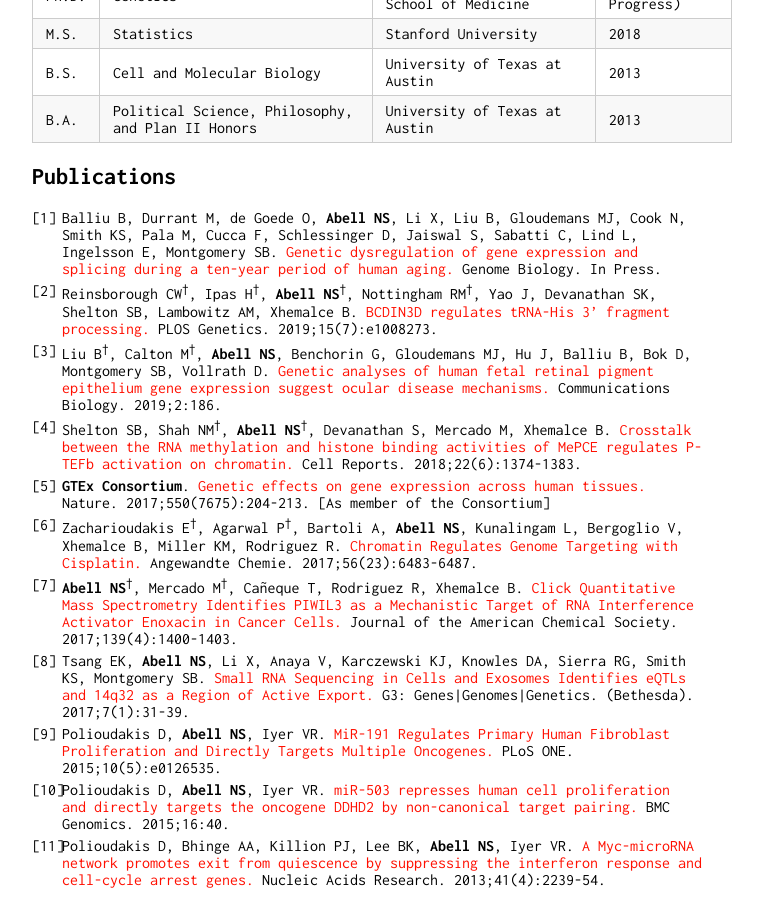
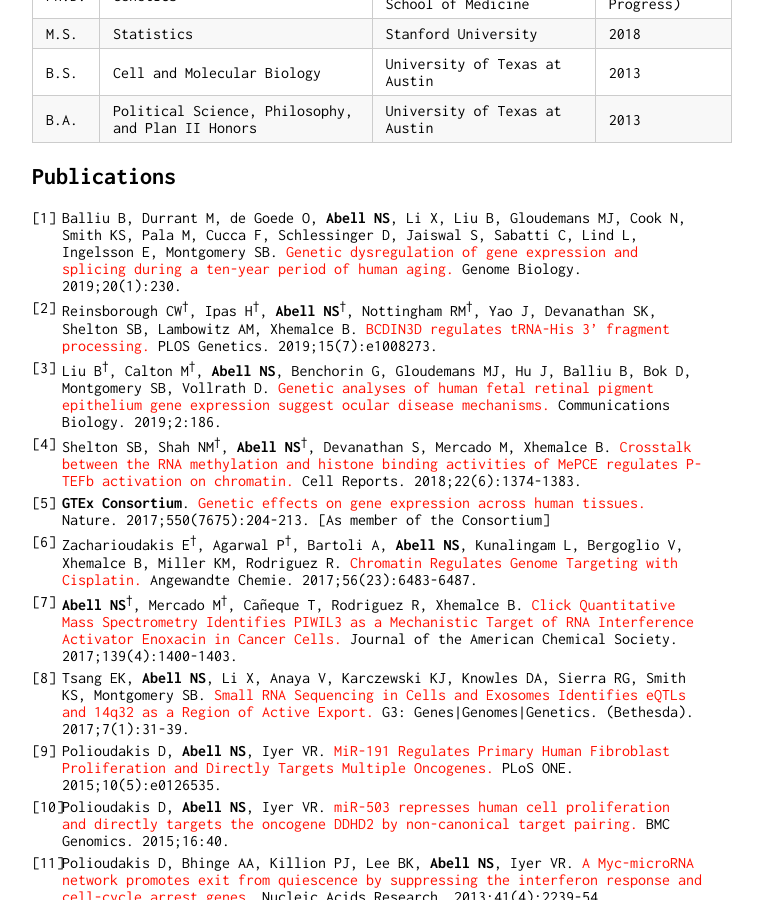
Before and after one commit to nsabell/nsabell.github.io, a Jekyll site: the page built from index.md, in a window 1280 px wide and 900 px high, scrolled down 472 px. Shown: the whole window, without its empty margins (258-1021 px from the left). Built offline with Jekyll 4.4.1, drawn with Linux system fonts in a browser that asks for light colours; our own code applies the rules of GitHub Pages for plain Markdown files.

Commit message:
pivus update

```diff
--- a/index.md
+++ b/index.md
@@ -19,7 +19,7 @@ Computational and statistical genomics, functional/experimental human genomics,
 
 ## Publications
 
-11. Balliu B, Durrant M, de Goede O, **Abell NS**, Li X, Liu B, Gloudemans MJ, Cook N, Smith KS, Pala M, Cucca F, Schlessinger D, Jaiswal S, Sabatti C, Lind L, Ingelsson E, Montgomery SB. [Genetic dysregulation of gene expression and splicing during a ten-year period of human aging.](https://www.biorxiv.org/content/10.1101/519520v1) Genome Biology. In Press.
+11. Balliu B, Durrant M, de Goede O, **Abell NS**, Li X, Liu B, Gloudemans MJ, Cook N, Smith KS, Pala M, Cucca F, Schlessinger D, Jaiswal S, Sabatti C, Lind L, Ingelsson E, Montgomery SB. [Genetic dysregulation of gene expression and splicing during a ten-year period of human aging.](https://www.ncbi.nlm.nih.gov/pubmed/31684996) Genome Biology. 2019;20(1):230.
 10. Reinsborough CW<sup>&dagger;</sup>, Ipas H<sup>&dagger;</sup>, **Abell NS**<sup>&dagger;</sup>, Nottingham RM<sup>&dagger;</sup>, Yao J, Devanathan SK, Shelton SB, Lambowitz AM, Xhemalce B. [BCDIN3D regulates tRNA-His 3’ fragment processing.](https://www.ncbi.nlm.nih.gov/pubmed/31329584) PLOS Genetics. 2019;15(7):e1008273.
 9. Liu B<sup>&dagger;</sup>, Calton M<sup>&dagger;</sup>, **Abell NS**, Benchorin G, Gloudemans MJ, Hu J, Balliu B, Bok D, Montgomery SB, Vollrath D. [Genetic analyses of human fetal retinal pigment epithelium gene expression suggest ocular disease mechanisms.](https://www.ncbi.nlm.nih.gov/pubmed/31123710) Communications Biology. 2019;2:186.
 8. Shelton SB, Shah NM<sup>&dagger;</sup>, **Abell NS**<sup>&dagger;</sup>, Devanathan S, Mercado M, Xhemalce B. [Crosstalk between the RNA methylation and histone binding activities of MePCE regulates P-TEFb activation on chromatin.](https://www.ncbi.nlm.nih.gov/pubmed/29425494) Cell Reports. 2018;22(6):1374-1383.
```
